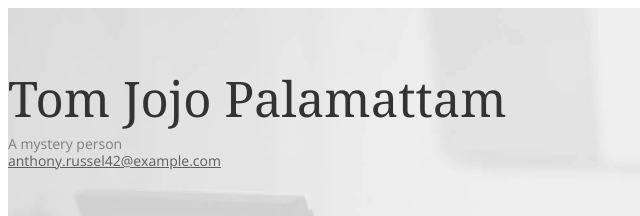
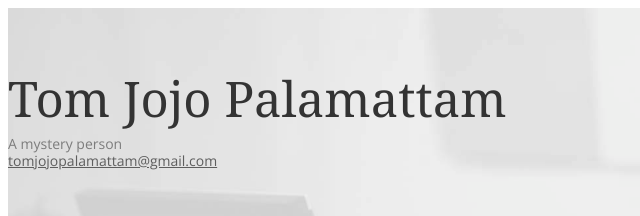
Before and after one commit to tomjpalamattam/tomjpalamattam.github.io, a plain HTML site: page about.html in a window 1280 px wide. Shown: the top 216 px of the page, 0-640 px from the left. Drawn offline with nearby package versions, Linux system fonts and the light colour scheme; some icons are missing; a web font is replaced by a local one.

Commit message:
Update about.html
updated website info

```diff
--- a/about.html
+++ b/about.html
@@ -36,7 +36,7 @@
                     <span class="title">Tom Jojo Palamattam</span>
                     <span class="tagline"
                         >A mystery person<br />
-                        <a href="">anthony.russel42@example.com</a></span
+                        <a href="">tomjojopalamattam@gmail.com</a></span
                     >
                 </h1>
             </div>
```
